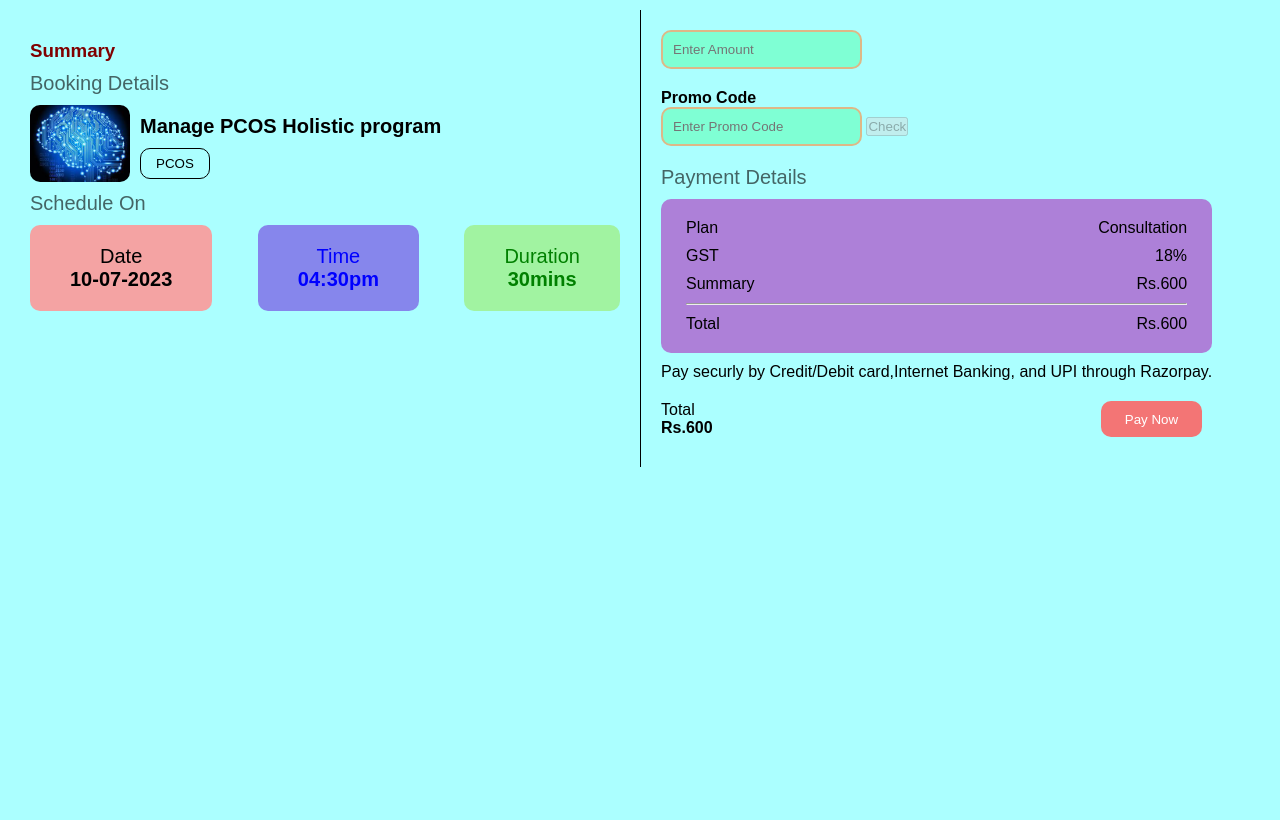
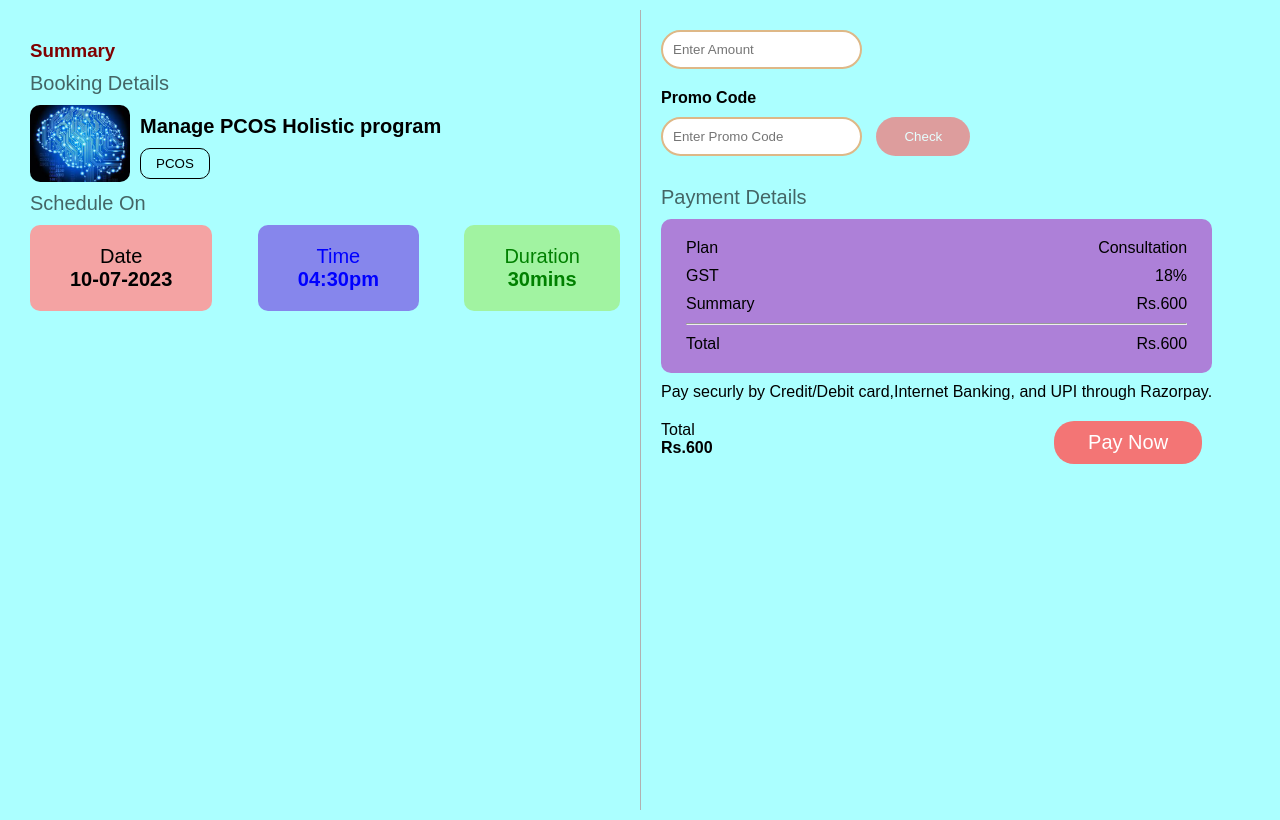
Before and after one commit to Sachin-Israni/JavaScript-Notes, a PHP site: page / in a window 1280 px wide. Before the commit the page ends 467 px from the top, so only its background shows below. Run offline with PHP 8.4, Linux system fonts and the light colour scheme.

Commit message:
Work till morning break

```diff
--- a/July/31 July/31 July Assessment/index.html
+++ b/July/31 July/31 July Assessment/index.html
@@ -52,7 +52,7 @@
 
             <div class="promocode">
                 <h4>Promo Code</h4>
-                <input type="text" placeholder="Enter Promo Code" id="pc" disabled>
+                <input type="text" placeholder="Enter Promo Code" id="pc">
                 <button id="check" disabled>Check</button>
                 <p id="demo"></p>
             </div>
--- a/July/31 July/31 July Assessment/style.css
+++ b/July/31 July/31 July Assessment/style.css
@@ -29,9 +29,8 @@ body{
 }
 input{
     padding: 10px;
-    border-radius: 10px;
+    border-radius: 20px;
     border: 2px solid burlywood;
-    background-color: aquamarine;
 }
 .name {
     display: flex;
@@ -89,7 +88,8 @@ input{
 
 .promo {
     padding: 20px;
-    border-left: 1px solid;
+    border-left: 1px solid rgb(177, 177, 177);
+    height: 100vh;
 }
 .promocode{
     padding: 20px 0;
@@ -121,11 +121,21 @@ input{
 }
 #btn{
     margin: 10px;
-    padding: 5px 24px;
+    padding: 10px 34px;
     background-color: rgb(243, 117, 117);
     border: none;
     color: #fff;
-    border-radius: 10px;
+    border-radius: 20px;
+    font-size: 20px;
+}
+#check{
+    margin: 10px;
+    padding: 12px 28px;
+    background-color: rgb(243, 117, 117);
+    border: none;
+    color: #fff;
+    border-radius: 20px;
+    opacity: .7;
 }
 .purple{
     background-color: rgb(173, 128, 216);
```
Also changed, not shown: August/1 Aug/index.html (added, +36 -0 lines), July/31 July/31 July Assessment/script.js (+23 -15 lines).
